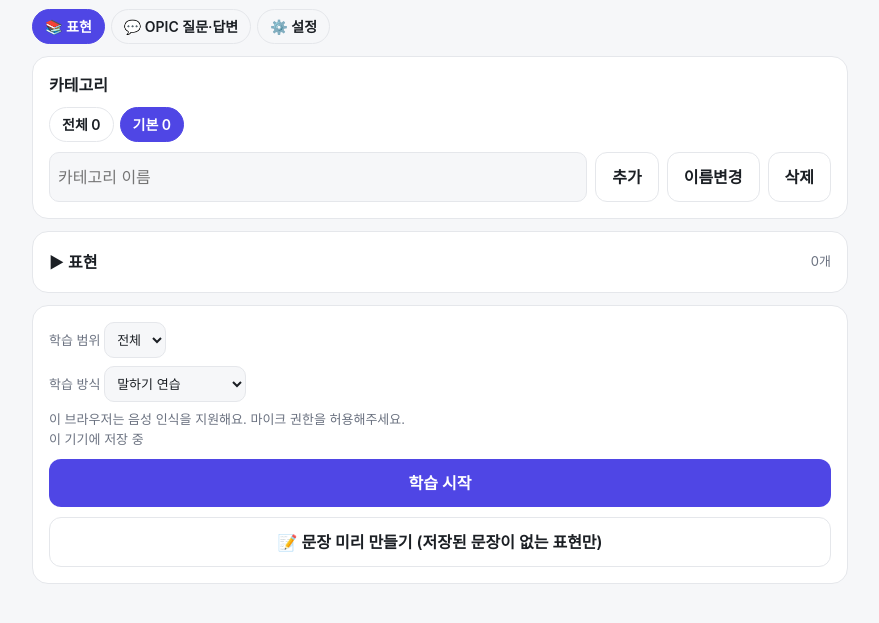
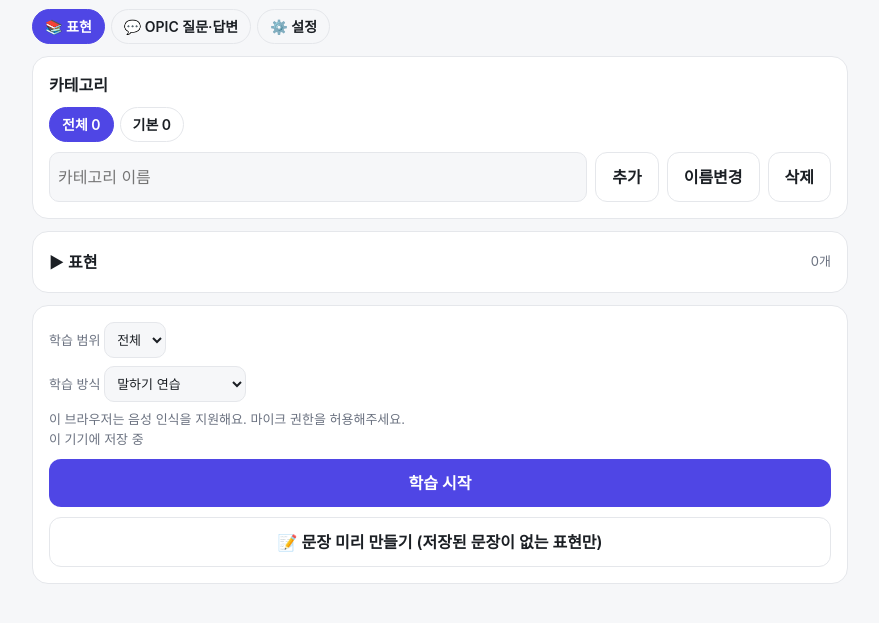
Before and after one commit to kbjpc123/opic-speak, a plain HTML site: page index.html in a window 1280 px wide. Shown: the part 61-684 px from the top of the page, without its empty margins (200-1079 px from the left). Drawn offline with Linux system fonts and the light colour scheme.

Commit message:
Add files via upload
Select "All" category by default on first load

```diff
--- a/index.html
+++ b/index.html
@@ -245,7 +245,7 @@ textarea,input,select{font-size:16px}
 const $=id=>document.getElementById(id);
 const hesc=t=>t.replace(/[&<>]/g,c=>({'&':'&amp;','<':'&lt;','>':'&gt;'}[c]));
 const hl=(en,t)=>{const i=en.indexOf(t);return i<0?hesc(en):hesc(en.slice(0,i))+'<span class="hl">'+hesc(t)+'</span>'+hesc(en.slice(i+t.length))};
-let words=[],cats=[],curCat='',pool=[],docRef=null,lastJson='',rev=0;
+let words=[],cats=[],curCat='all',pool=[],docRef=null,lastJson='',rev=0;
 const uid=()=>Math.random().toString(36).slice(2,9);
 try{const o=JSON.parse(localStorage.getItem('opic_store')||'null');if(o){words=o.words||[];cats=o.cats||[];rev=o.rev||0}else{words=JSON.parse(localStorage.getItem('opic_words')||'[]')}}catch(e){}
 function ensure(){
```
